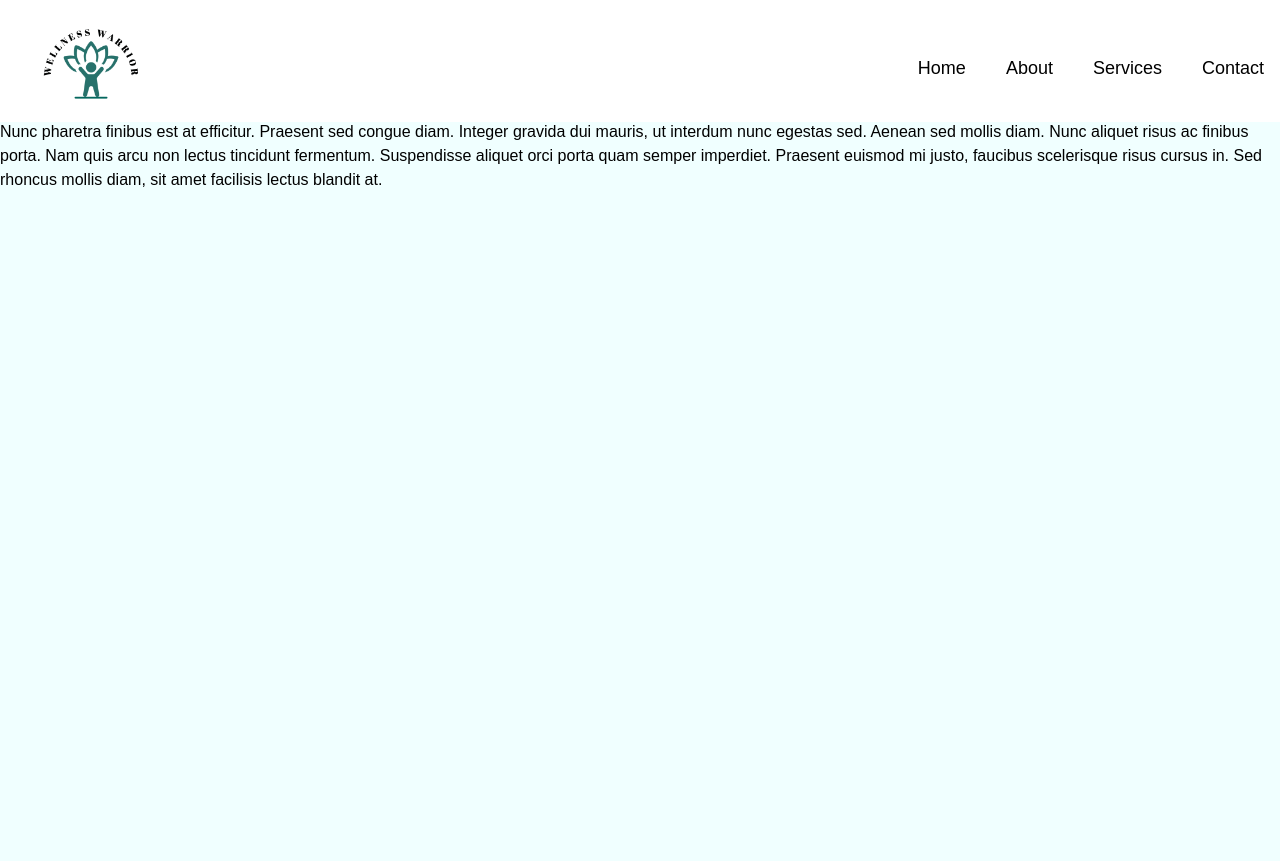
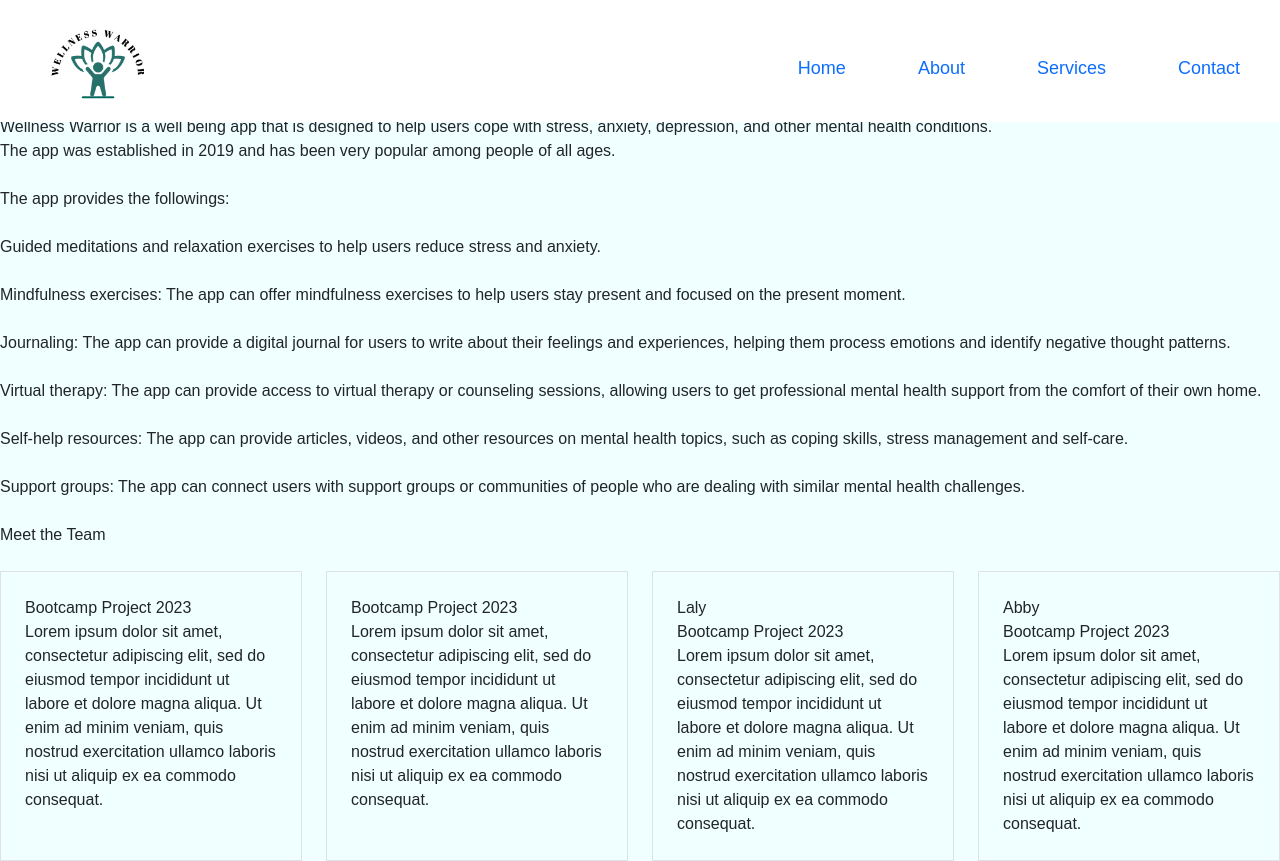
Before and after one commit to Aymussa/Wellness-Warrior, a React (Create React App) app: page /about in a window 1280 px wide. Before the commit the page ends 800 px from the top, so only its background shows below. Built offline with nearby package versions, Linux system fonts and the light colour scheme.

Commit message:
'About us' page created

```diff
--- a/src/components/about/About.js
+++ b/src/components/about/About.js
@@ -1,17 +1,80 @@
 import React from "react";
+import ReactDOM from 'react-dom';
+import bootstrap from 'bootstrap/dist/css/bootstrap.min.css'
+
 
 function About() {
   return (
     <div className="pt-24">
       <h1>About Page</h1>
       <p>
-        Nunc pharetra finibus est at efficitur. Praesent sed congue diam. Integer gravida dui
-        mauris, ut interdum nunc egestas sed. Aenean sed mollis diam. Nunc aliquet risus ac finibus
-        porta. Nam quis arcu non lectus tincidunt fermentum. Suspendisse aliquet orci porta quam
-        semper imperdiet. Praesent euismod mi justo, faucibus scelerisque risus cursus in. Sed
-        rhoncus mollis diam, sit amet facilisis lectus blandit at.
-      </p>
+        Wellness Warrior is a well being app that is designed to help users cope with stress, anxiety, depression, and other mental health conditions.
+        <p>The app was established in 2019 and has been very popular among people of all ages.</p>
+      </p> <br></br>
+
+      <p>
+        The app provides the followings:
+      </p> <br></br>
+
+      <ul>
+        <li>Guided meditations and relaxation exercises to help users reduce stress and anxiety.
+        </li> <br></br>
+
+        <li>Mindfulness exercises: The app can offer mindfulness exercises to help users stay present and focused on the present moment.
+        </li>
+        <br></br>
+        <li>Journaling: The app can provide a digital journal for users to write about their feelings and experiences, helping them process emotions and identify negative thought patterns.
+        </li>
+        <br></br>
+        <li>Virtual therapy: The app can provide access to virtual therapy or counseling sessions, allowing users to get professional mental health support from the comfort of their own home.
+        </li>
+        <br></br>
+        <li>Self-help resources: The app can provide articles, videos, and other resources on mental health topics, such as coping skills, stress management and self-care.
+        </li>
+        <br></br>
+        <li>
+          Support groups: The app can connect users with support groups or communities of people who are dealing with similar mental health challenges.
+        </li>
+
+      </ul>
+      <br></br>
+      <p> Meet the Team </p>
+      <br></br>
+      {/* <div class="grid grid-cols-4 divide-x"> */}
+      <div class="grid grid-cols-4 gap-4">
+        <div class="border border-gray-500 p-4">
+          <div title = "Ahmed"></div>
+          <p>Bootcamp Project 2023</p>
+          <p> Lorem ipsum dolor sit amet, consectetur adipiscing elit, sed do eiusmod tempor incididunt ut labore et dolore magna aliqua. Ut enim ad minim veniam,
+            quis nostrud exercitation ullamco laboris nisi ut aliquip ex ea commodo consequat.</p>
+
+      </div>
+
+        <div class="border border-gray-500 p-4">
+          <div title Jessica> </div>
+            <p>Bootcamp Project 2023</p>
+            <p> Lorem ipsum dolor sit amet, consectetur adipiscing elit, sed do eiusmod tempor incididunt ut labore et dolore magna aliqua. Ut enim ad minim veniam,
+              quis nostrud exercitation ullamco laboris nisi ut aliquip ex ea commodo consequat.</p>
+        </div>
+
+        <div class="border border-gray-500 p-4">
+          Laly <p>Bootcamp Project 2023</p>
+          <p> Lorem ipsum dolor sit amet, consectetur adipiscing elit, sed do eiusmod tempor incididunt ut labore et dolore magna aliqua. Ut enim ad minim veniam,
+            quis nostrud exercitation ullamco laboris nisi ut aliquip ex ea commodo consequat.</p>
+        </div>
+        <div class="border border-gray-500 p-4">
+          Abby<p>Bootcamp Project 2023</p>
+          <p> Lorem ipsum dolor sit amet, consectetur adipiscing elit, sed do eiusmod tempor incididunt ut labore et dolore magna aliqua. Ut enim ad minim veniam,
+            quis nostrud exercitation ullamco laboris nisi ut aliquip ex ea commodo consequat.</p>
+
+        </div>
+        </div>
+      {/* </div> */}
     </div>
+
+
+
+
   );
 }
 
```
Also changed, not shown: src/components/about/about.css (+13 -0 lines).
